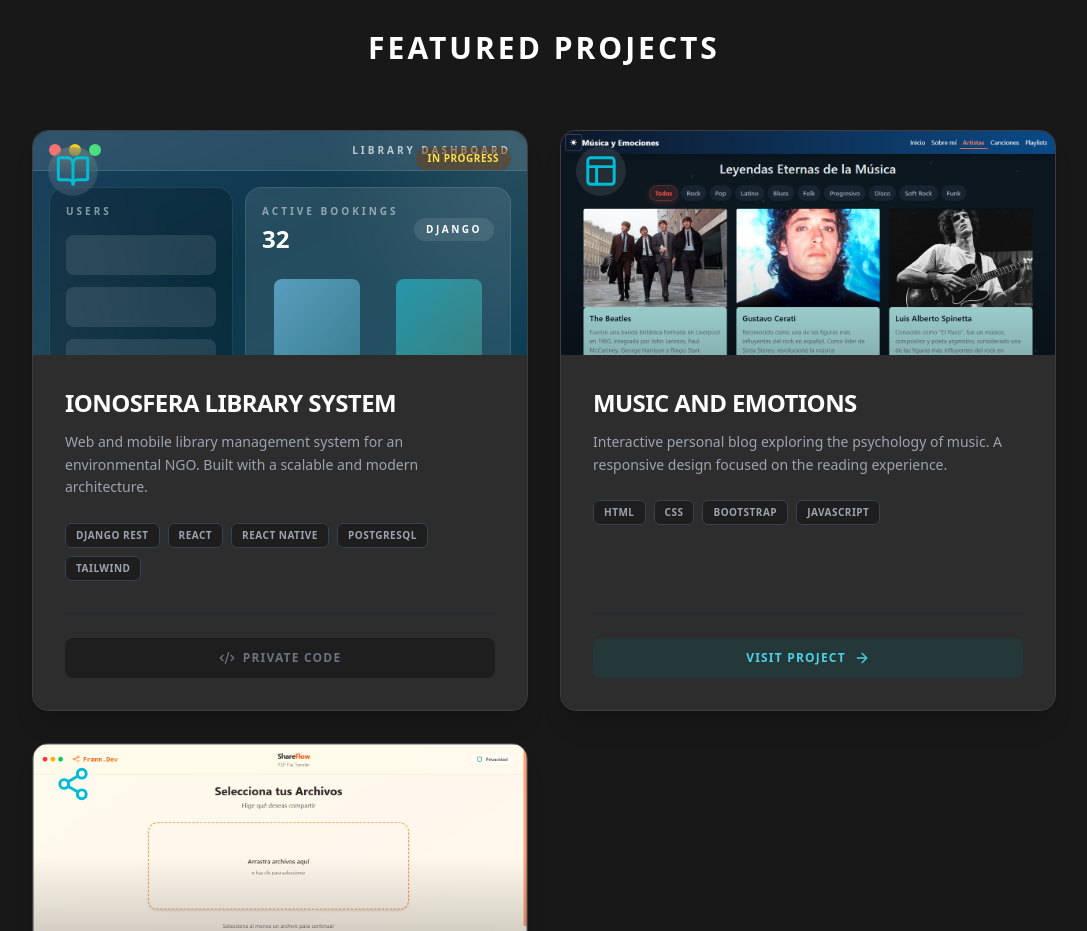
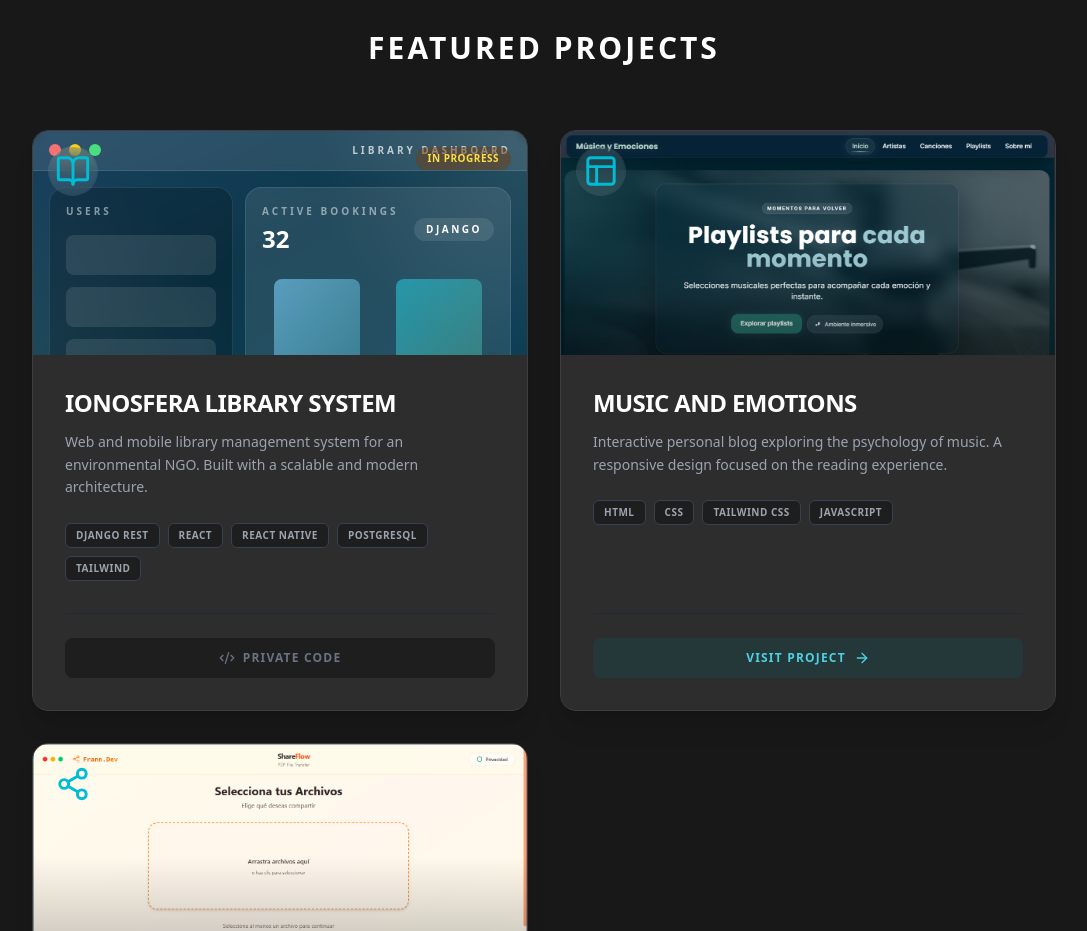
Before and after one commit to Frann-Avila1411/Portfolio_Frann, a React (Vite) app: page / in a window 1280 px wide. Shown: the part 1860-2791 px from the top of the page, without its empty margins (96-1183 px from the left). Built offline with nearby package versions, Linux system fonts and the light colour scheme.

Commit message:
update projects

```diff
--- a/src/App.jsx
+++ b/src/App.jsx
@@ -25,9 +25,9 @@
       es: 'Blog personal interactivo explorando la psicología de la música. Diseño responsive centrado en la experiencia de lectura.',
       en: 'Interactive personal blog exploring the psychology of music. A responsive design focused on the reading experience.'
     },
-    tags: ['HTML', 'CSS', 'Bootstrap', 'JavaScript'],
+    tags: ['HTML', 'CSS', 'Tailwind CSS', 'JavaScript'],
     icon: <Layout className="w-8 h-8 text-primary-500" />,
-    image: '/musica-emociones.png',
+    image: '/blog_musica&emociones.png',
     preview: {
       type: 'blog'
     },
```
Also changed, not shown: public/blog_musica&emociones.png (added).
